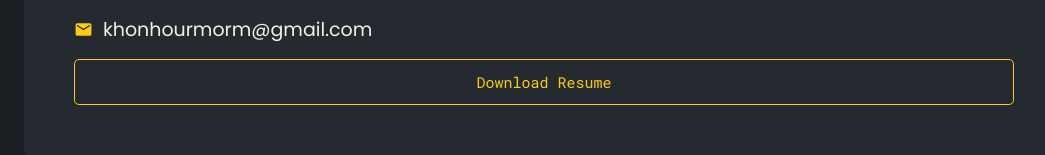
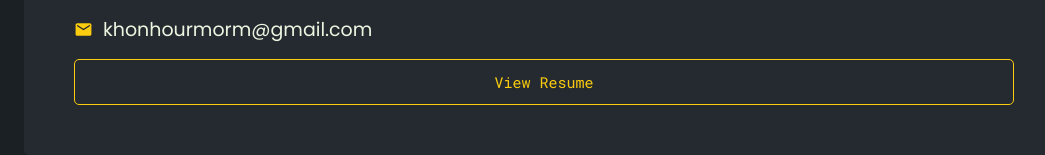
Before and after one commit to khunhour/portfolio, a React (Create React App) app: page / in a window 1280 px wide. Shown: the part 5526-5681 px from the top of the page, without its empty margins (96-1141 px from the left). Built offline with nearby package versions, Linux system fonts and the light colour scheme.

Commit message:
added hide show resume on contacts

```diff
--- a/src/Main/Main.js
+++ b/src/Main/Main.js
@@ -44,7 +44,10 @@ export default function Main() {
 			<About />
 			<Skills />
 			<Projects />
-			<Contacts handleToggleResume={handleToggleResume} />
+			<Contacts
+				showResume={showResume}
+				handleToggleResume={handleToggleResume}
+			/>
 			<div onClick={scrollToTop}>
 				<BsFillArrowUpCircleFill
 					className={`scroll-to-top ${className}`}
--- a/src/components/Contacts/Contacts.js
+++ b/src/components/Contacts/Contacts.js
@@ -3,7 +3,7 @@ import { FaGithub } from "react-icons/fa";
 import { MdMail } from "react-icons/md";
 import "./Contacts.css";
 
-export default function Contacts() {
+export default function Contacts({ showResume, handleToggleResume }) {
 	return (
 		<section id="contacts">
 			<h2>Contacts</h2>
@@ -21,8 +21,9 @@ export default function Contacts() {
 				<a
 					href="/images/projectImages/devstore.png"
 					className="link-button"
+					onClick={handleToggleResume}
 				>
-					Download Resume
+					{showResume ? "Hide Resume" : "View Resume"}
 				</a>
 			</div>
 		</section>
```
